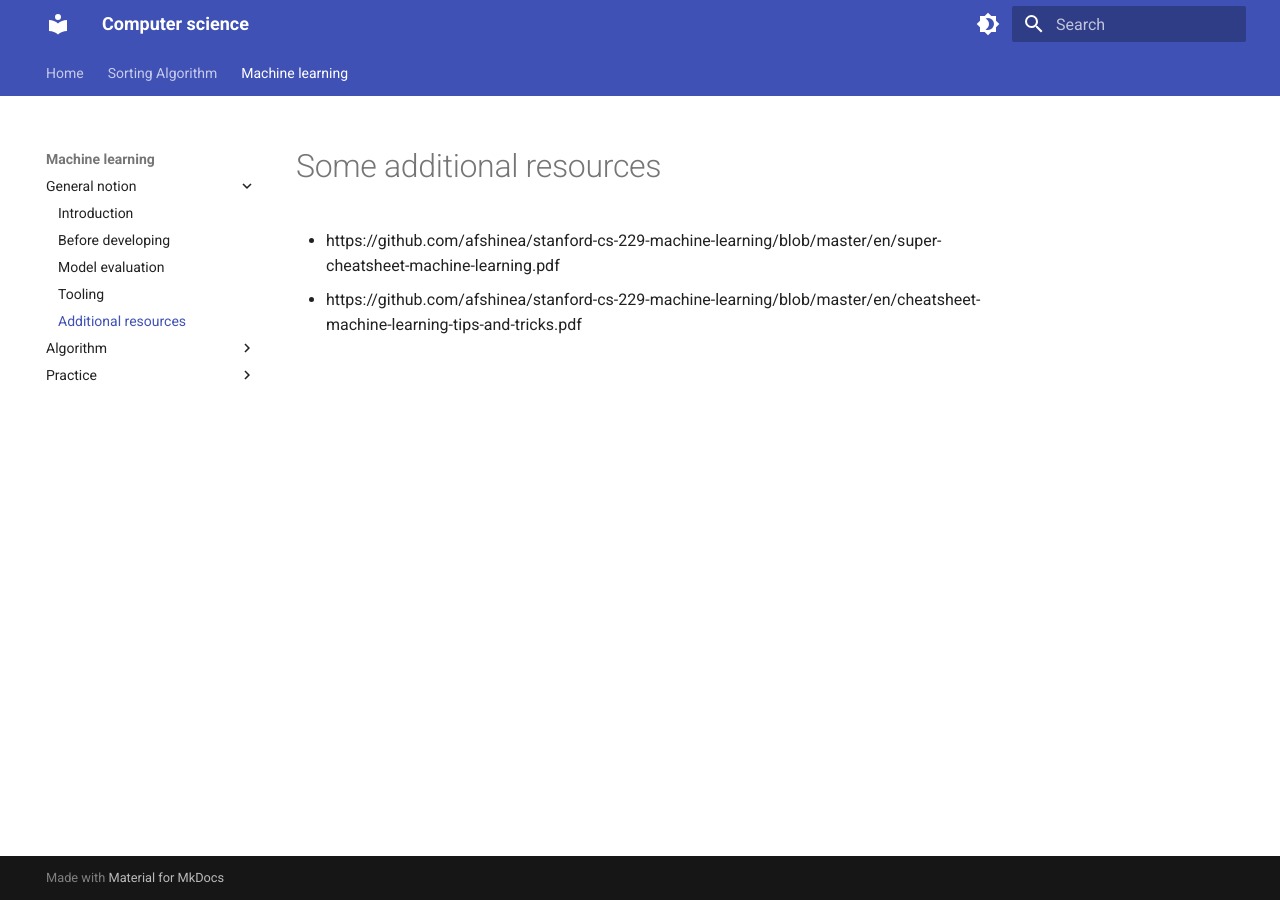
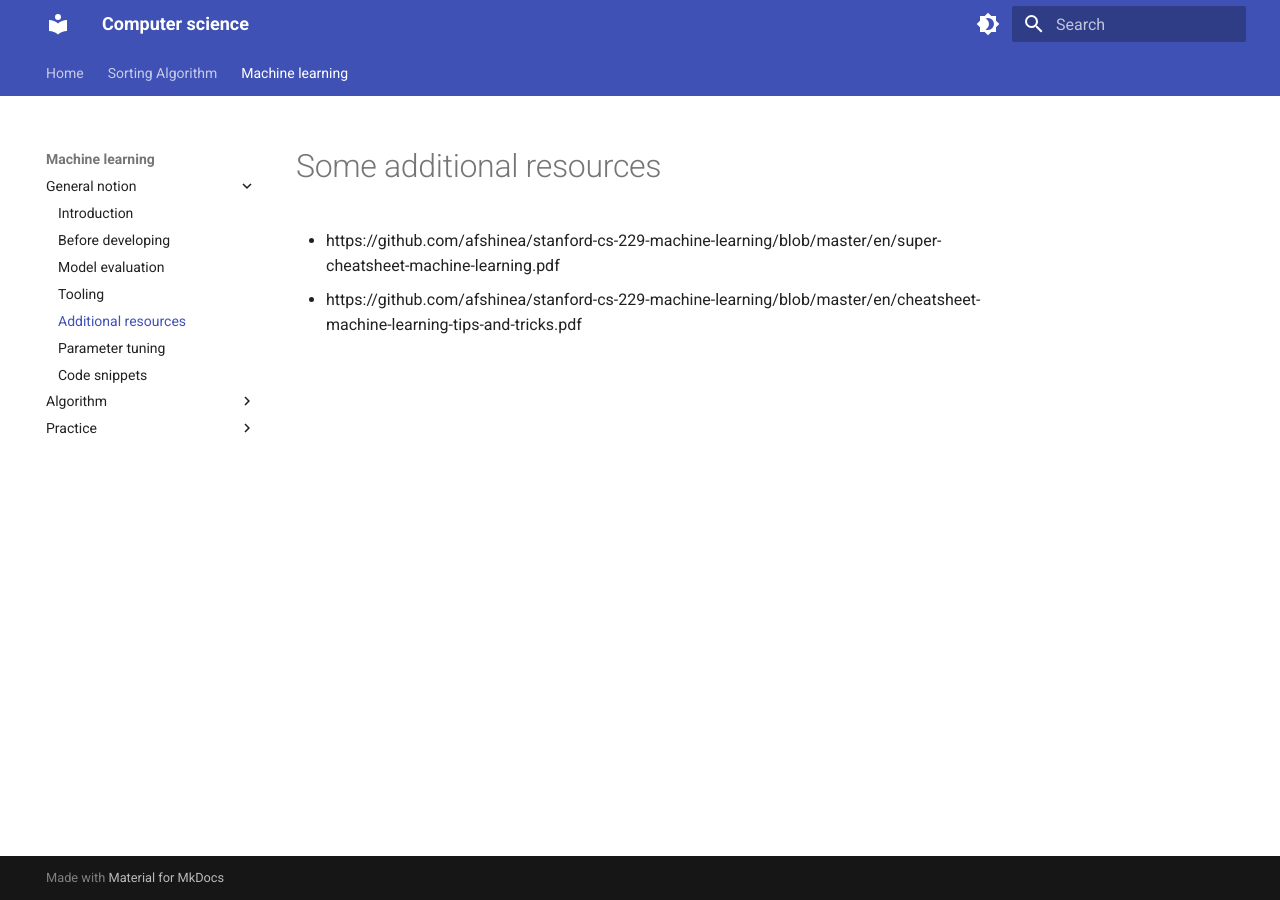
Before and after one commit to Fszta/Computer-Science, an MkDocs documentation site: the page built from docs/machine-learning/resources.md, in a window 1280 px wide. Built offline with MkDocs 1.6.1 and Material for MkDocs 9.7.7, drawn with Linux system fonts in a browser that asks for light colours; some of the changed lines change nothing that is shown.

Commit message:
add new page to menu

```diff
--- a/mkdocs.yml
+++ b/mkdocs.yml
@@ -64,10 +64,14 @@ nav:
         - Model evaluation: machine-learning/model-evaluation.md
         - Tooling: machine-learning/tooling.md
         - Additional resources: machine-learning/resources.md
+        - Parameter tuning: machine-learning/parameter-tuning.md
+        - Code snippets : machine-learning/snippets.md
       - Algorithm:
           - Linear regression: machine-learning/linear-regression.md
           - Logistic regression: machine-learning/logistic-regression.md
           - K Nearest neighbor: machine-learning/knn.md
           - Decision tree: machine-learning/decision_tree.md
+          - SVM : machine-learning/svm.md
       - Practice:
           - Exercise: machine-learning/exercice.md
+          - Exercise 2: machine-learning/exercise-2.md
```
